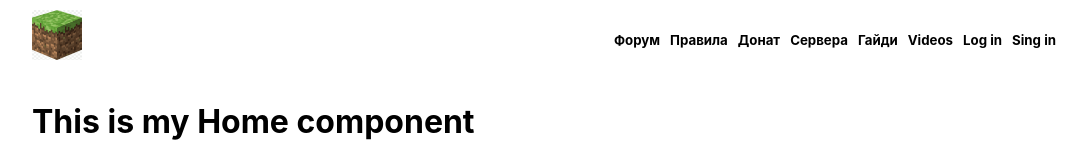
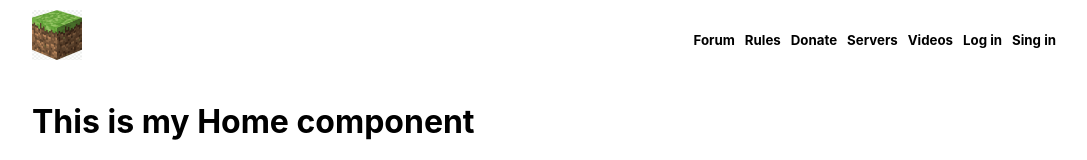
Before and after one commit to kozakevich13/mcraft-client, a React (Create React App) app: page / in a window 1280 px wide. Shown: the top 160 px of the page, without its empty margins (96-1183 px from the left). Built offline with nearby package versions, Linux system fonts and the light colour scheme.

Commit message:
add button back home to login and register form

```diff
--- a/src/components/Navbar.jsx
+++ b/src/components/Navbar.jsx
@@ -10,19 +10,16 @@ const Navbar = () => {
         </div>
         <div className="links">
           <Link className="link" to={""}>
-            <h5>Форум</h5>
+            <h5>Forum</h5>
           </Link>
           <Link className="link" to={""}>
-            <h5>Правила</h5>
+            <h5>Rules</h5>
           </Link>
           <Link className="link" to={""}>
-            <h5>Донат</h5>
+            <h5>Donate</h5>
           </Link>
           <Link className="link" to={""}>
-            <h5>Сервера</h5>
-          </Link>
-          <Link className="link" to={""}>
-            <h5>Гайди</h5>
+            <h5>Servers</h5>
           </Link>
           <Link className="link" to={""}>
             <h5>Videos</h5>
--- a/src/pages/Login.jsx
+++ b/src/pages/Login.jsx
@@ -27,6 +27,9 @@ const Login = () => {
   return (
     <div className="auth">
       <h1>Login</h1>
+      <Link className="link" to={"/"}>
+        <h5>Home</h5>
+      </Link>
       <form>
         <input
           required
--- a/src/pages/Register.jsx
+++ b/src/pages/Register.jsx
@@ -22,6 +22,9 @@ const Register = () => {
   return (
     <div className="auth">
       <h1>Register</h1>
+      <Link className="link" to={"/"}>
+        <h5>Home</h5>
+      </Link>
       <form onSubmit={handleSubmit}>
         <input
           required
```
